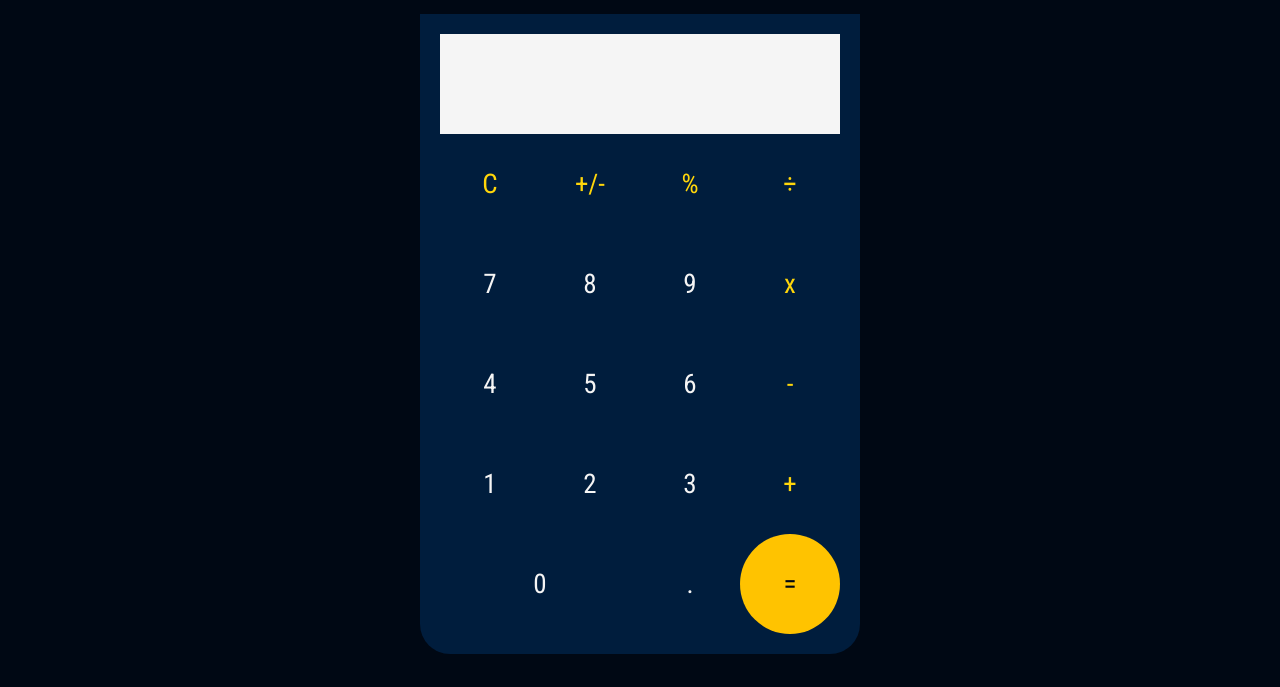
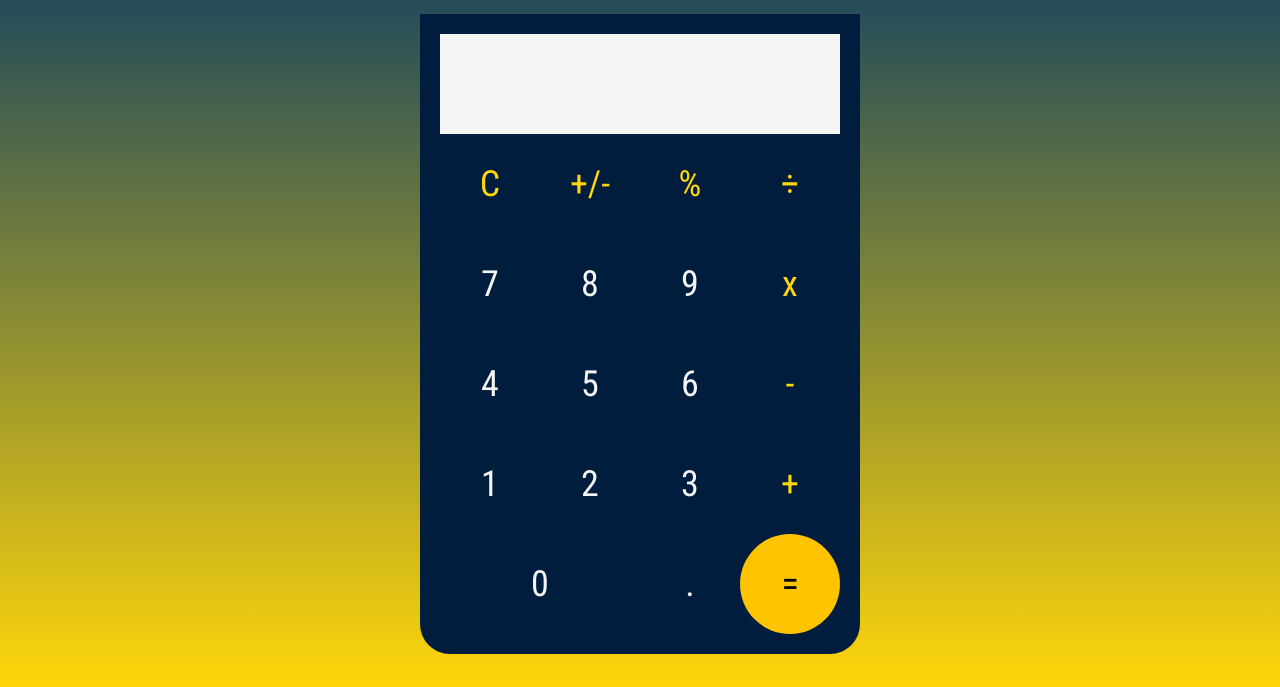
Before and after one commit to builtbyabz/calculator, a plain HTML site: page index.html in a window 1280 px wide. Shown: the part 113-800 px from the top of the page. Drawn offline with Linux system fonts and the light colour scheme.

Commit message:
updated design

```diff
--- a/calculator.scss
+++ b/calculator.scss
@@ -19,16 +19,17 @@ body {
     justify-content: center;
     align-items: center;
     height: 100vh;
-    background-color: $quaternary-color;
+    //background-color: $quaternary-color;
+    background-image: linear-gradient(#003566, #ffd60a);
 
     .calc-title {
         margin-bottom: 30px;
         font-size: 3rem;
         color: $ternary-color;
+
     }
 
     .keyboard {
-
         display: grid;
         grid-template-columns: repeat(4, 70px);
         /*grid-template-rows: repeat(7, 100px);*/
@@ -37,6 +38,7 @@ body {
         border-bottom-right-radius: 30px;
         background-color: $primary-color;
         padding: 20px;
+       //box-shadow: 0 5px 15px 10px rgba(0,0,0, .25);
 
         .keyboard__button {
             cursor: pointer;
@@ -44,7 +46,7 @@ body {
             display: flex;
             justify-content: center;
             align-items: center;
-            font-size: 1.5rem;
+            font-size: 2rem;
             padding: 20px;
             color: $ternary-color;
             border: none;
@@ -73,7 +75,6 @@ body {
 
         .zero {
             grid-column: -5 / -3;
-
         }
 
 
--- a/index.html
+++ b/index.html
@@ -17,7 +17,7 @@
             href="https://fonts.googleapis.com/css2?family=Montserrat:wght@400;500&family=Roboto+Condensed&display=swap"
             rel="stylesheet"
         />
-        <title>Calculator</title>
+        <title>Simple Calculator</title>
         <link rel="stylesheet" href="calculator.css" />
 
     </head>
```
Also changed, not shown: calculator.css.
